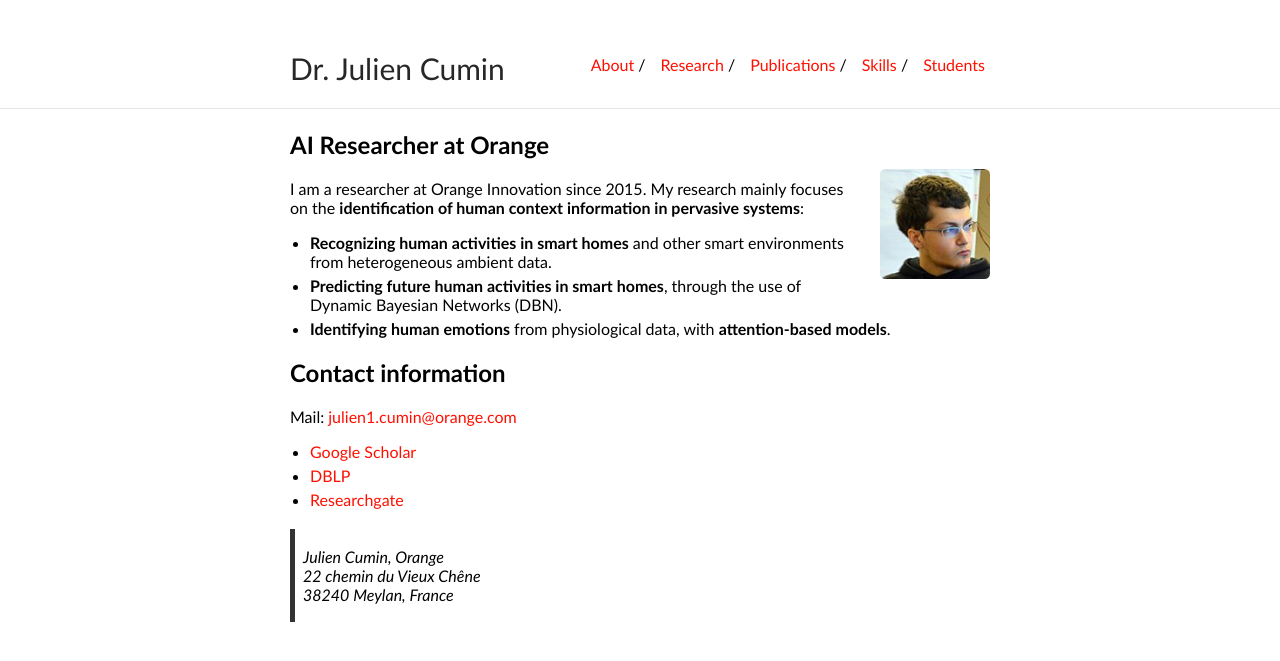
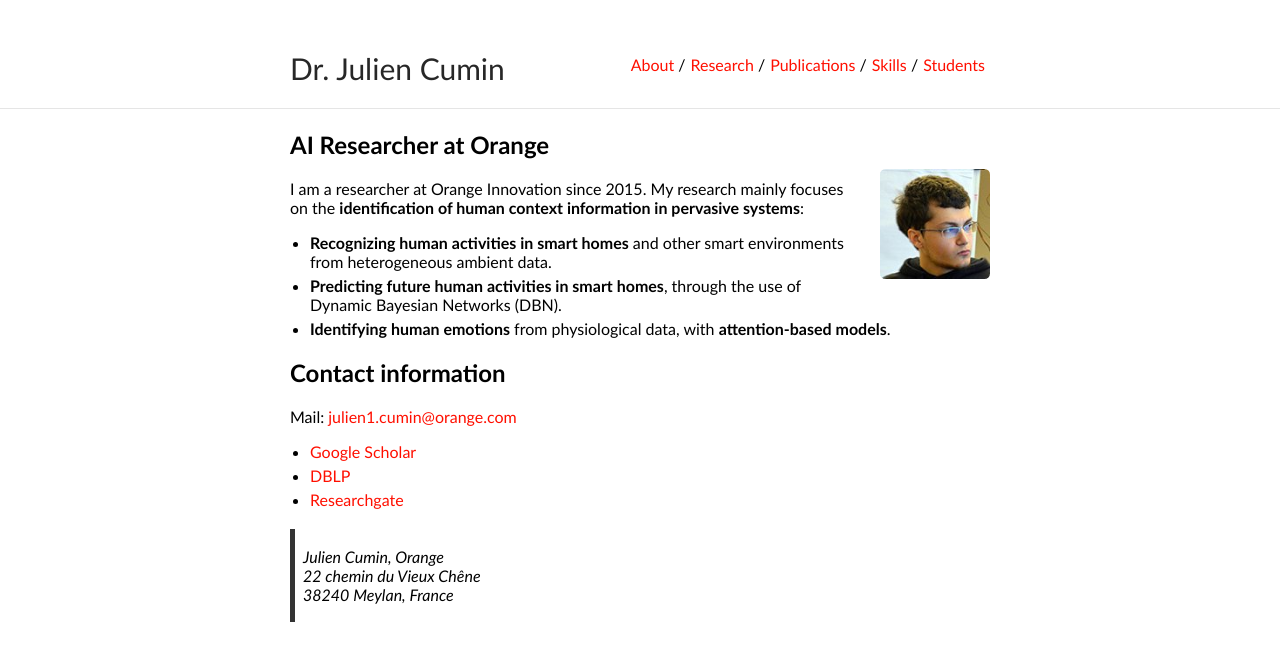
Before and after one commit to JCumin/jcumin.github.io, a Jekyll site: the page built from index.md, in a window 1280 px wide. Shown: the top 661 px of the page. Built offline with Jekyll 4.4.1, drawn with Linux system fonts in a browser that asks for light colours.

Commit message:
Update _style.scss

```diff
--- a/_sass/_style.scss
+++ b/_sass/_style.scss
@@ -48,7 +48,7 @@ hr {
 }
 .nav-list {
     list-style-type: none;
-    margin: 0 5px 0 10px;
+    margin: 0 5px 0 0px;
 }
 .alignable {
     display: inline-block;
```
